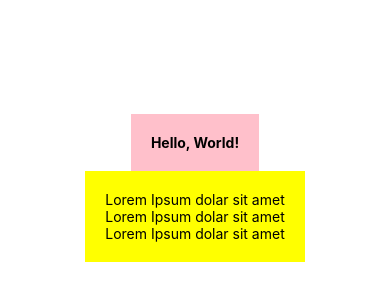
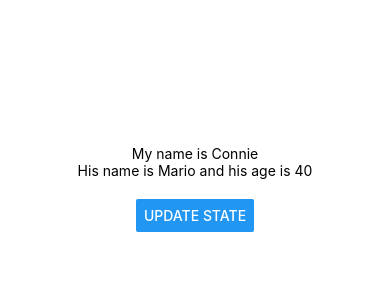
Before and after one commit to connie-ho/react-native-mini-projects, a React Native app: screen / in a window 390 px wide. Shown: the part 234-534 px from the top of the page. Built offline with nearby package versions, Linux system fonts and the light colour scheme.

Commit message:
add state components

```diff
--- a/App.js
+++ b/App.js
@@ -1,17 +1,23 @@
 import { StatusBar } from 'expo-status-bar';
-import React from 'react';
-import { StyleSheet, Text, View } from 'react-native';
+import React, {useState} from 'react';
+import { StyleSheet, Text, View, Button } from 'react-native';
 
 export default function App() {
+
+  const [name, setName] = useState('Connie');
+  const [person, setPerson] = useState({name: 'Mario', age: 40});
+
+  const clickHandler = () => {
+    setName('Shaun')
+    setPerson({name: 'Luigi', age: 45})
+  }
+
   return (
     <View style={styles.container}>
-      <View style={styles.header}>
-        <Text style={styles.boldText}>Hello, World!</Text>
-      </View>
-      <View style={styles.body}>
-        <Text>Lorem Ipsum dolar sit amet</Text>
-        <Text>Lorem Ipsum dolar sit amet</Text>
-        <Text>Lorem Ipsum dolar sit amet</Text>
+      <Text>My name is {name}</Text>
+      <Text>His name is {person.name} and his age is {person.age}</Text>
+      <View style={styles.buttonContainer}>
+        <Button title="Update State" onPress={clickHandler}/>
       </View>
       <StatusBar style="auto" />
     </View>
@@ -25,15 +31,8 @@
     alignItems: 'center',
     justifyContent: 'center',
   },
-  header: {
-    backgroundColor: 'pink',
-    padding: 20,
+  buttonContainer: {
+    marginTop: 20
   },
-  boldText: {
-    fontWeight: 'bold'
-  },
-  body:{
-    backgroundColor: 'yellow',
-    padding: 20,
-  }
+
 });
```
